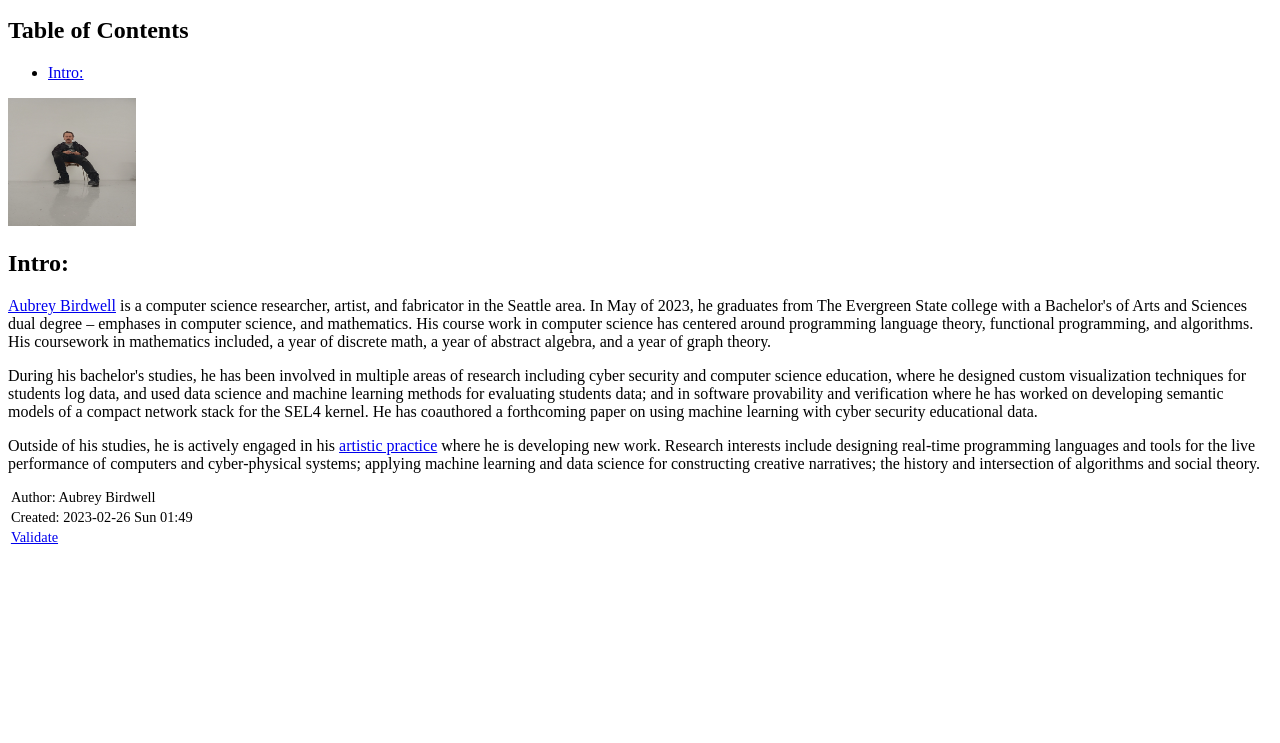
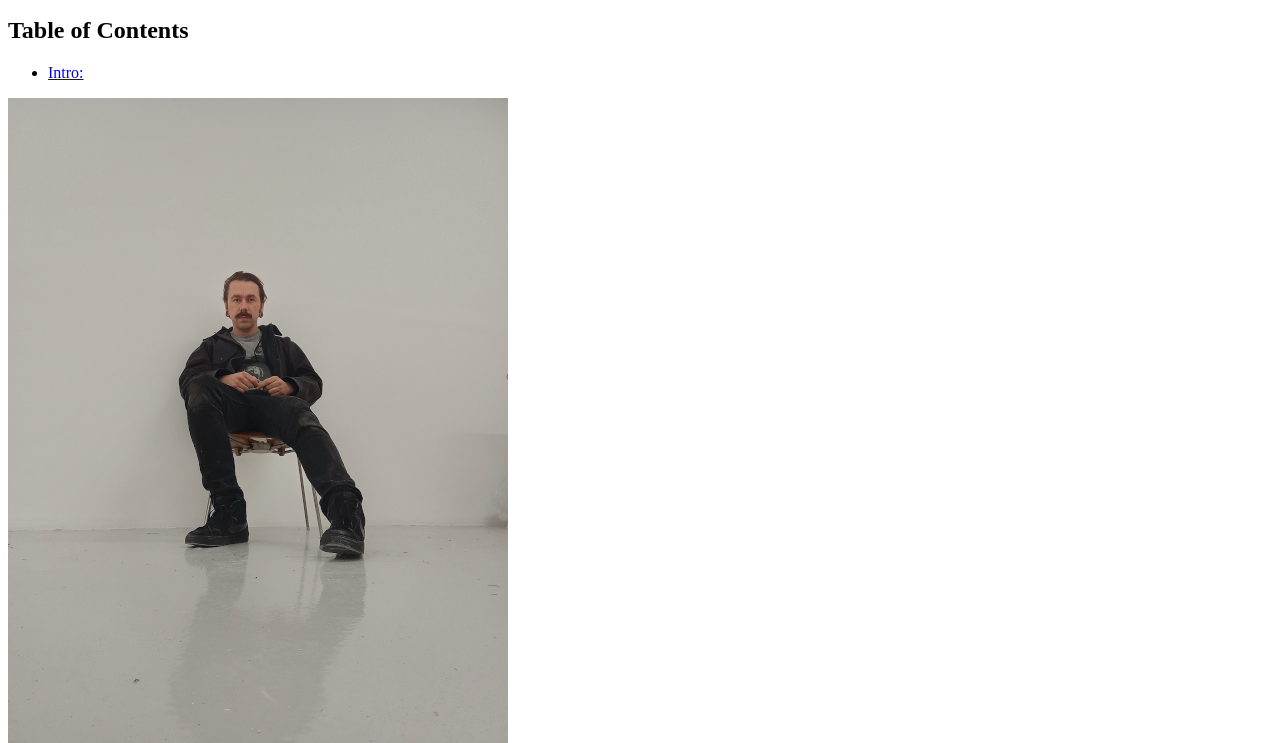
Before and after one commit to aubreybirdwell/aubreybirdwell.github.io, a plain HTML site: page index.html in a window 1280 px wide. Shown: the part 61-804 px from the top of the page. Drawn offline with Linux system fonts and the light colour scheme.

Commit message:
fixed a thing again

```diff
--- a/index.html
+++ b/index.html
@@ -228,7 +228,7 @@
 </div>
 </div>
 <p>
-<img src="aubreybirdwell_whiteroom.jpg" alt="aubrey birdwell, computer scientist, researcher, artist, and fabricator in Seattle, WA" style="width:128px;height:128px;">
+<img src="aubreybirdwell_whiteroom.jpg" alt="aubrey birdwell, computer scientist, researcher, artist, and fabricator in Seattle, WA">
 </p>
 
 <div id="outline-container-orge3ca8a2" class="outline-2">
```
